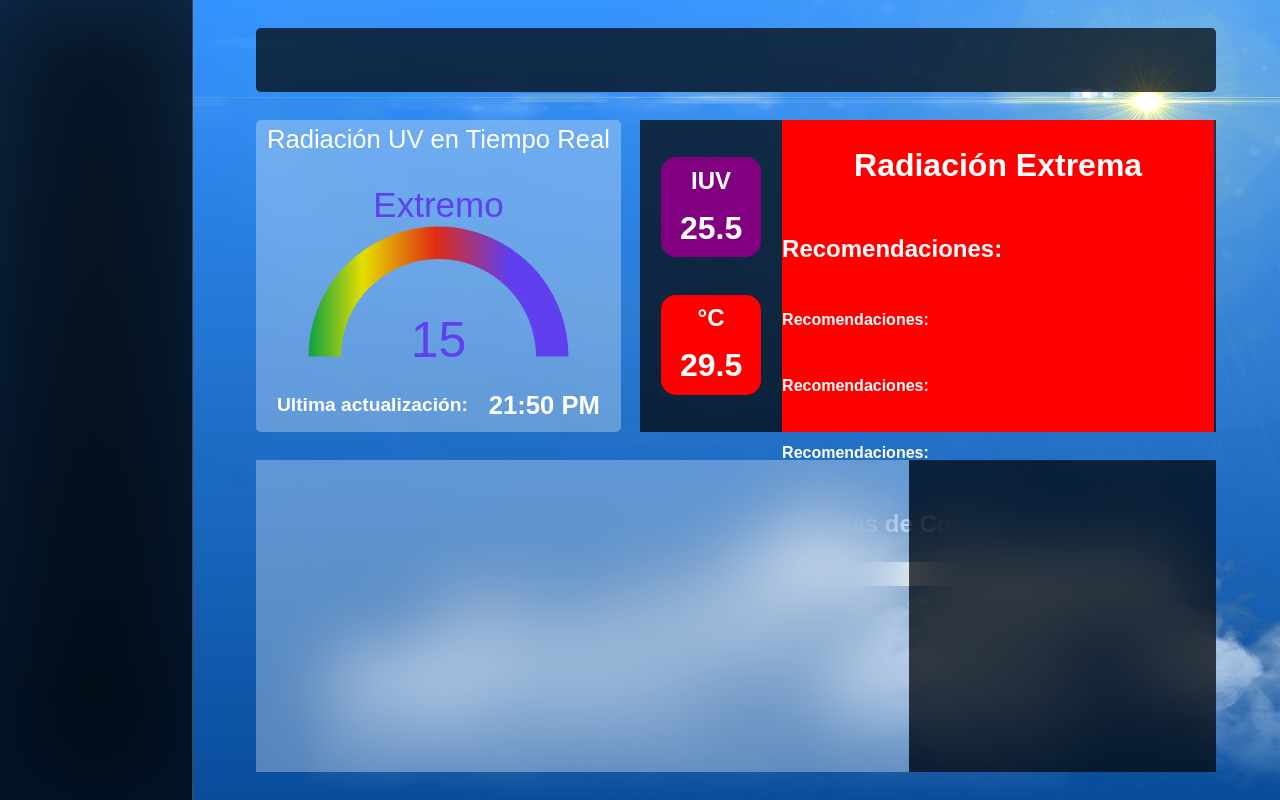
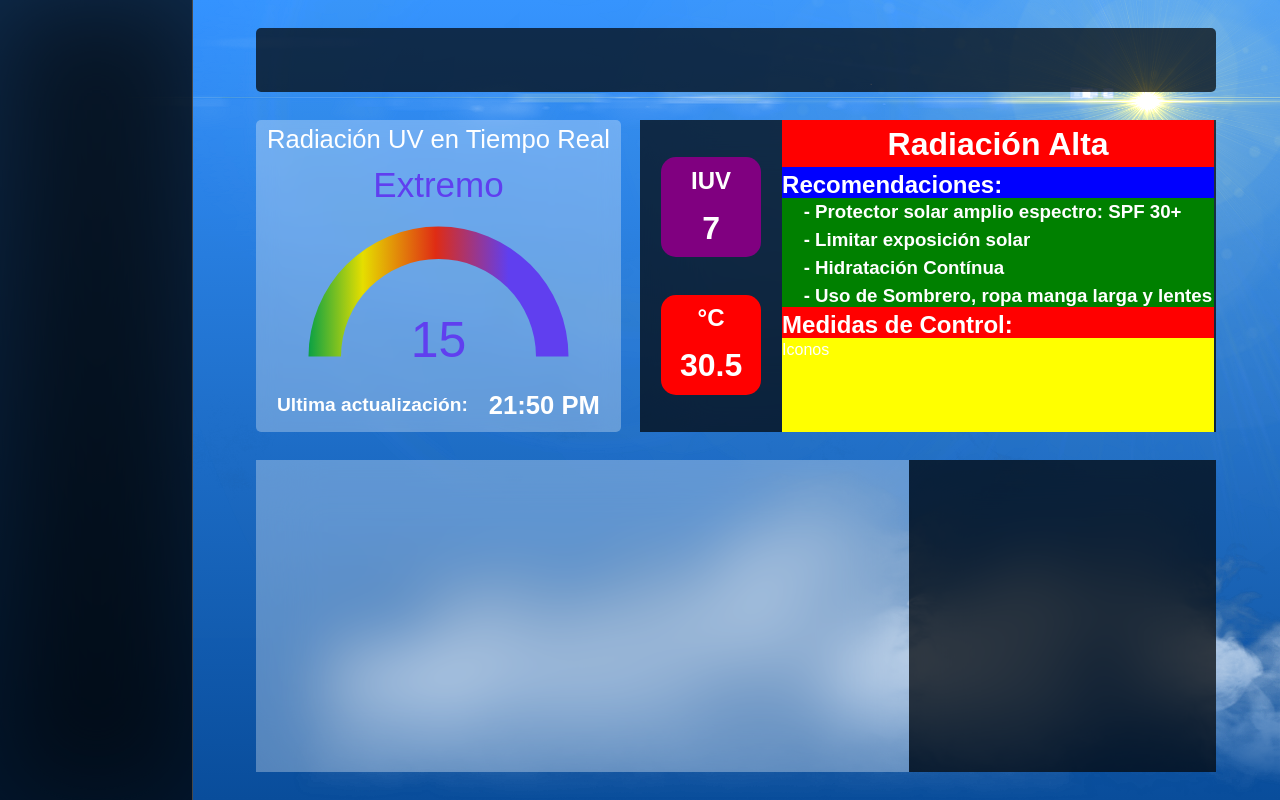
Before and after one commit to bryan201429/SolarAqp, a React (Vite) app: page / in a window 1280 px wide. Built offline with nearby package versions, Linux system fonts and the light colour scheme; a web font is replaced by a local one.

Commit message:
Radiation description

```diff
--- a/src/components/gauge/Gauge.jsx
+++ b/src/components/gauge/Gauge.jsx
@@ -91,7 +91,7 @@ const Gauge = () => {
         ctx.font='35px sans-serif'
         ctx.textAlign='center';
         ctx.textBaseLine='bottom';
-        ctx.fillText(uvIndex,xCoor,yCoor-140);
+        ctx.fillText(uvIndex,xCoor,yCoor-(yCoor*9/11));
 
       // If the mouse is hovering over the first dataset, show the uvIndex
       if (chart.tooltip._active && chart.tooltip._active.length && chart.tooltip._active[0].datasetIndex === 0) {
--- a/src/views/Home.css
+++ b/src/views/Home.css
@@ -163,7 +163,9 @@
     padding: 0;
     display: flex;
     flex-direction: column;
-    background-color: red;
+    justify-content: start;
+    background-color: green;
+    padding: 0;
 }
 
 #tempBox{
@@ -200,23 +202,50 @@
 }
 
 
-#RecomendationsText h1{
+#RecomendationTextTitle{
     background-color: red;
     text-align: center;
+    padding: 0;
+    margin: 0;
+    height: 15%;
+}
+
+.RecomendationTextSubtitle{
+    padding: 0;
+    margin: 0;
+    background-color: blue;
+    height: 10%;
+}
+
+.RecomendationContainer{
+    background-color: green;
+    height: 35%;
+    padding: 0;
+    padding-left: 5%;
+    margin: 0;
+    display: flex;
+    flex-direction: column;
+    justify-content: space-evenly;
+}
+
+.RecomendationContainer h3{
+    /* background-color: green; */
+    padding: 0;
+    margin: 0;
 }
 
 
+#medidasControlTitle{
+    background-color: red;
+    height: 10%;
+    padding: 0;
+    margin: 0;
+}
 
-
-
-
-
-
-
-
-
-
-
+#medidasControlIconsContainer{
+    background-color: yellow;
+    height: 30%;
+}
 
 #Chart {
     background-color:  rgba(255, 255, 255, 0.3);
--- a/src/views/Home.jsx
+++ b/src/views/Home.jsx
@@ -3,9 +3,76 @@ import clouds from '../assets/clouds 3.png'
 import sun from '../assets/sun reduced.png'
 import Sidebar from '../components/Sidebar.jsx'
 import Gauge from '../components/gauge/Gauge'
+import { useEffect,useState } from 'react'
+
+export default function Home(){
+
+    const [indexUV, setIndexUV] = useState(7);
+    const [temperature, setTemperature] = useState(30.5);
+    const [radiationDescription, setRadiationDescription] = useState('');
+    const [radiationList, setRadiationList] = useState('');
+
+    const recomendationExtrema = (
+        <>
+        <h3>- Protector solar amplio espectro: SPF 50+ cada 2 horas</h3>
+        <h3>- Evitar Exposición Solar al Máximo, permanecer en sombra</h3>
+        <h3>- Hidratación Contínua</h3>
+        <h3>- Uso de Sombrero, ropa manga larga y lentes UV</h3>
+        </>
+    )
+    const recomendationMuyAlta = (
+        <>
+        <h3>- Protector solar amplio espectro: SPF 30+ cada 2 horas</h3>
+        <h3>- Reducir exposición solar de ser posible</h3>
+        <h3>- Hidratación Contínua</h3>
+        <h3>- Uso de Sombrero, ropa manga larga y lentes UV</h3>
+        </>
+    )
+    const recomendationAlta = (
+        <>
+        <h3>- Protector solar amplio espectro: SPF 30+</h3>
+        <h3>- Limitar exposición solar</h3>
+        <h3>- Hidratación Contínua</h3>
+        <h3>- Uso de Sombrero, ropa manga larga y lentes UV</h3>
+        </>
+    )
+    const recomendationModerada = (
+        <>
+        <h3>- Protector solar amplio espectro: SPF 30+</h3>
+        <h3>- Controlar exposición solar</h3>
+        <h3>- Hidratación Contínua</h3>
+        <h3>- Uso de ropa ligera que cubra la piel y lentes UV</h3>
+        </>
+    )
+    const recomendationBaja = (
+        <>
+        <h3>- Uso de Protector solar sugerido SPF30+</h3>
+        <h3>- </h3>
 
 
-export default function Home(){
+        </>
+    )
+
+
+    useEffect(()=>{
+
+    if (indexUV<=3){         // 0 a 2.9
+        setRadiationDescription('Radiación Baja');
+        setRadiationList(recomendationBaja);
+      }else if (indexUV>3 && indexUV<6){          //3 a 5.9
+        setRadiationDescription('Radiación Moderada');
+        setRadiationList(recomendationModerada);
+          }else if (indexUV>=6 && indexUV<8){      // 6 a 7.9
+            setRadiationDescription('Radiación Alta');
+            setRadiationList(recomendationAlta);
+            }else if (indexUV>=8 && indexUV<11){     // 8 a 10.9
+               setRadiationDescription('Radiación Muy Alta');
+                setRadiationList(recomendationMuyAlta);
+              }else if (indexUV>=11){                      // 11 a más
+                setRadiationDescription('Radiación Extrema');
+                setRadiationList(recomendationExtrema);
+                }
+    },[indexUV]) ;
 
     return(
         <div id='HomeContainer'>
@@ -30,22 +97,22 @@ export default function Home(){
                     <div id='RecomendationsNumbers'>
                         <div id='indexBox'>
                             <h2 id='indexBoxTitle'>IUV</h2>
-                            <h1 id='indexBoxNumber'>25.5</h1>
+                            <h1 id='indexBoxNumber'>{indexUV}</h1>
                         </div>
                         <div id='tempBox'>
                             <h2 id='tempBoxTitle'>°C</h2>
-                            <h1 id='tempBoxNumber'>29.5</h1>
+                            <h1 id='tempBoxNumber'>{temperature}</h1>
                         </div>
                     </div>
 
                     <div id='RecomendationsText'>
-                        <h1> Radiación Extrema</h1>
-                        <h2>Recomendaciones:</h2>
-                        <h4>Recomendaciones:</h4>
-                        <h4>Recomendaciones:</h4>
-                        <h4>Recomendaciones:</h4>
-                        <h2>Medidas de Control:</h2>
-                        <div id='medidasControlIcons'> Iconos</div>
+                        <h1 id='RecomendationTextTitle'>{radiationDescription}</h1>
+                        <h2 className='RecomendationTextSubtitle'>Recomendaciones:</h2>
+                        <div className='RecomendationContainer'>
+                            {radiationList}
+                        </div>
+                        <h2 id='medidasControlTitle'>Medidas de Control:</h2>
+                        <div id='medidasControlIconsContainer'> Iconos</div>
                     </div>
 
 
```
